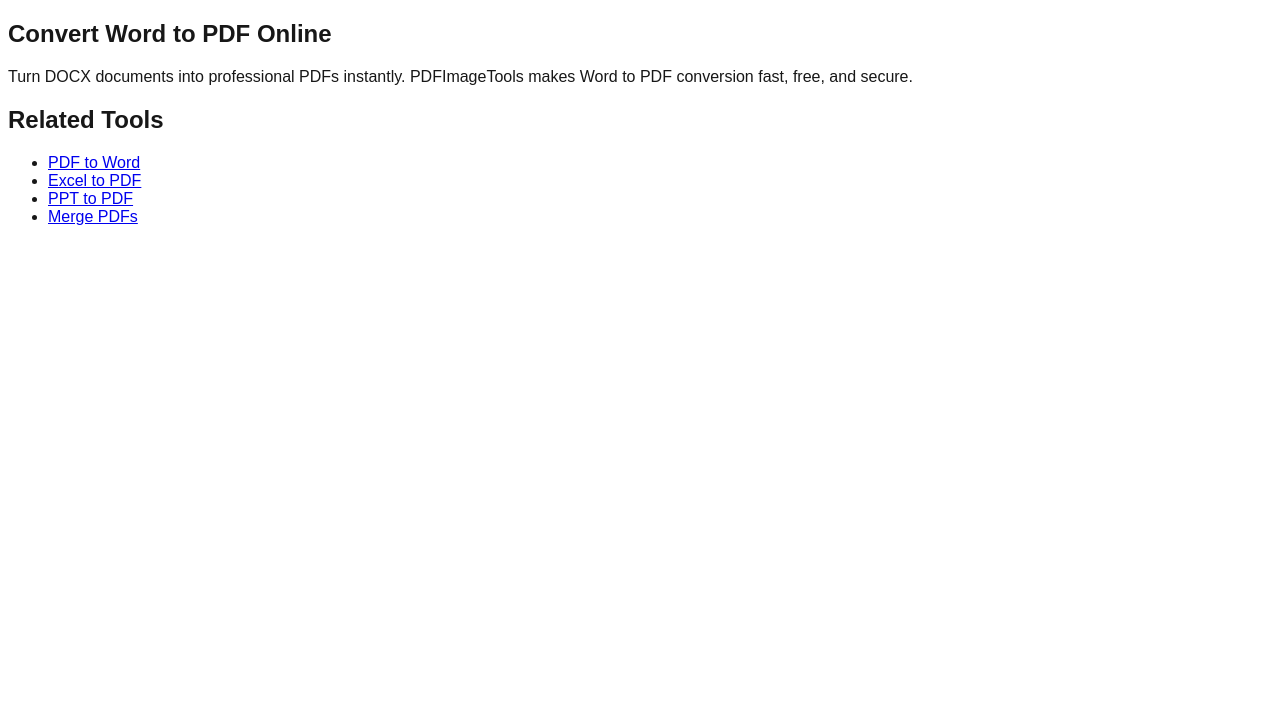
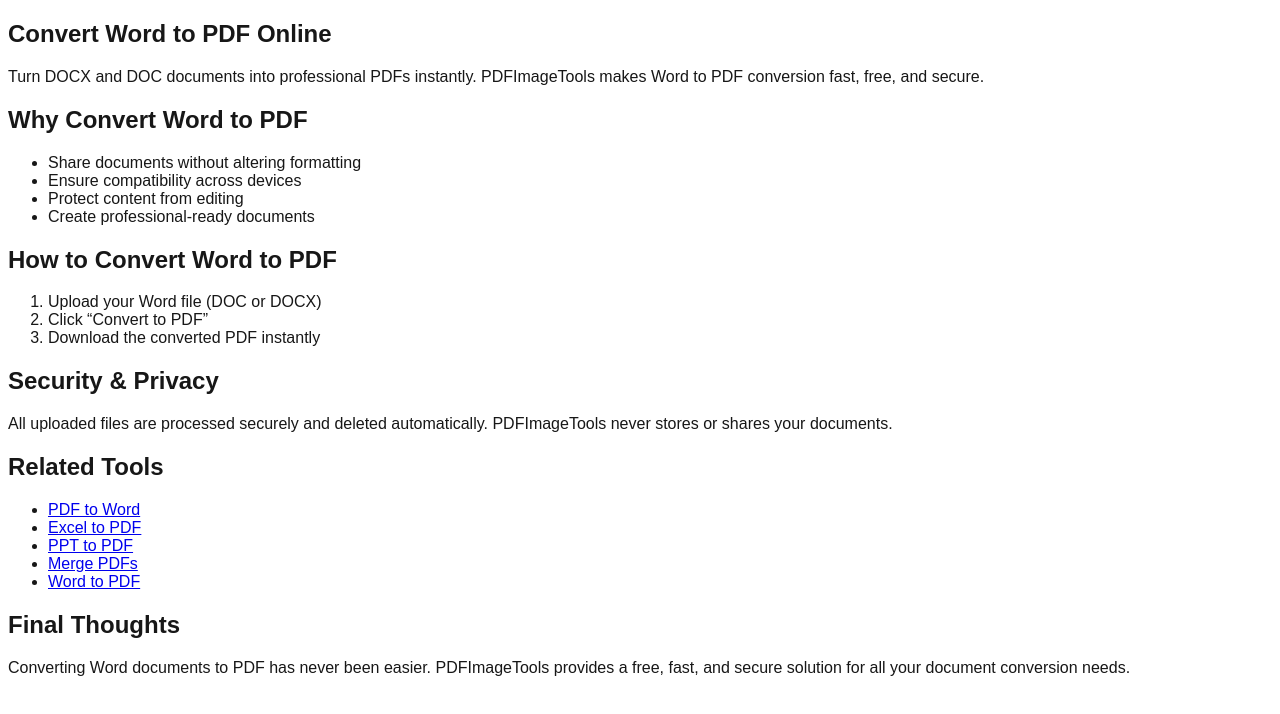
Before and after one commit to Leadmind-Developer/pdfimagetools-vercel, a Next.js app: page /blog/word-to-pdf in a window 1280 px wide. Shown: the top 714 px of the page. Built offline with nearby package versions, Linux system fonts and the light colour scheme; no server answers.

Commit message:
Update page.tsx

```diff
--- a/src/app/blog/word-to-pdf/page.tsx
+++ b/src/app/blog/word-to-pdf/page.tsx
@@ -1,15 +1,57 @@
+// src/app/blog/word-to-pdf/page.tsx
 import React from "react";
 import Link from "next/link";
 
 export const metadata = {
   title: "Convert Word to PDF Online for Free | PDFImageTools",
   description:
-    "Convert Word documents into high-quality PDF files online for free with PDFImageTools."
+    "Learn how to convert Word documents into PDF files online for free with PDFImageTools. Step-by-step guide, FAQs, and related tools included.",
+  robots: "index, follow",
+  openGraph: {
+    title: "Convert Word to PDF Online – Free & Fast",
+    description:
+      "Easily convert DOCX or DOC files into high-quality PDFs online using PDFImageTools. Free, fast, and secure.",
+    url: "https://pdfimagetools.app/blog/word-to-pdf",
+    siteName: "PDFImageTools",
+    type: "article"
+  }
 };
 
-export default function WordToPdfBlog() {
+export default function WordToPdfBlogPage() {
+  return (
+    <article className="max-w-4xl mx-auto px-4 py-12 leading-relaxed">
 
-const faq = [
+      {/* ================= JSON-LD Article Schema ================= */}
+      <script
+        type="application/ld+json"
+        dangerouslySetInnerHTML={{
+          __html: JSON.stringify({
+            "@context": "https://schema.org",
+            "@type": "Article",
+            "headline": "How to Convert Word to PDF Online",
+            "description": "Step-by-step guide to convert Word documents into PDF files using PDFImageTools.",
+            "author": { "@type": "Organization", "name": "PDFImageTools" },
+            "publisher": {
+              "@type": "Organization",
+              "name": "PDFImageTools",
+              "logo": { "@type": "ImageObject", "url": "https://pdfimagetools.app/logo.png" }
+            },
+            "mainEntityOfPage": {
+              "@type": "WebPage",
+              "@id": "https://pdfimagetools.app/blog/word-to-pdf"
+            }
+          })
+        }}
+      />
+
+      {/* ================= FAQ Schema ================= */}
+      <script
+        type="application/ld+json"
+        dangerouslySetInnerHTML={{
+          __html: JSON.stringify({
+            "@context": "https://schema.org",
+            "@type": "FAQPage",
+            "mainEntity": [
               {
                 "@type": "Question",
                 "name": "Is Word to PDF free?",
@@ -34,52 +76,72 @@ const faq = [
                   "text": "All uploaded files are deleted automatically after processing."
                 }
               }
-];
+            ]
+          })
+        }}
+      />
 
-return (
-<article className="max-w-4xl mx-auto px-4 py-12 leading-relaxed">
+      {/* ================= Breadcrumb Schema ================= */}
+      <script
+        type="application/ld+json"
+        dangerouslySetInnerHTML={{
+          __html: JSON.stringify({
+            "@context": "https://schema.org",
+            "@type": "BreadcrumbList",
+            "itemListElement": [
+              { "@type": "ListItem", "position": 1, "name": "Home", "item": "https://pdfimagetools.app/" },
+              { "@type": "ListItem", "position": 2, "name": "Blog", "item": "https://pdfimagetools.app/blog" },
+              { "@type": "ListItem", "position": 3, "name": "Word to PDF", "item": "https://pdfimagetools.app/blog/word-to-pdf" }
+            ]
+          })
+        }}
+      />
 
-<script type="application/ld+json"
-dangerouslySetInnerHTML={{__html: JSON.stringify({
-"@context":"https://schema.org",
-"@type":"Article",
-"headline":"How to Convert Word to PDF Online",
-"author":{"@type":"Organization","name":"PDFImageTools"},
-"mainEntityOfPage":{"@id":"https://pdfimagetools.app/blog/word-to-pdf"}
-})}} />
-
-<script type="application/ld+json"
-dangerouslySetInnerHTML={{__html: JSON.stringify({
-"@context":"https://schema.org",
-"@type":"FAQPage",
-"mainEntity": faq
-})}} />
-
-<script type="application/ld+json"
-dangerouslySetInnerHTML={{__html: JSON.stringify({
-"@context":"https://schema.org",
-"@type":"BreadcrumbList",
-"itemListElement":[
-{"@type":"ListItem","position":1,"name":"Home","item":"https://pdfimagetools.app/"},
-{"@type":"ListItem","position":2,"name":"Blog","item":"https://pdfimagetools.app/blog"},
-{"@type":"ListItem","position":3,"name":"Word to PDF","item":"https://pdfimagetools.app/blog/word-to-pdf"}
-]
-})}} />
-
-<h1>Convert Word to PDF Online</h1>
+      {/* ================= BLOG CONTENT ================= */}
+      <h1 className="text-3xl font-bold mb-6">
+        Convert Word to PDF Online
+      </h1>
 
       <p>
-Turn DOCX documents into professional PDFs instantly.
+        Turn DOCX and DOC documents into professional PDFs instantly.
         PDFImageTools makes Word to PDF conversion fast, free, and secure.
       </p>
 
+      <h2>Why Convert Word to PDF</h2>
+      <ul>
+        <li>Share documents without altering formatting</li>
+        <li>Ensure compatibility across devices</li>
+        <li>Protect content from editing</li>
+        <li>Create professional-ready documents</li>
+      </ul>
+
+      <h2>How to Convert Word to PDF</h2>
+      <ol>
+        <li>Upload your Word file (DOC or DOCX)</li>
+        <li>Click “Convert to PDF”</li>
+        <li>Download the converted PDF instantly</li>
+      </ol>
+
+      <h2>Security & Privacy</h2>
+      <p>
+        All uploaded files are processed securely and deleted automatically.
+        PDFImageTools never stores or shares your documents.
+      </p>
+
       <h2>Related Tools</h2>
-<ul>
+      <ul className="space-y-1">
         <li><Link href="/pdf-to-word">PDF to Word</Link></li>
         <li><Link href="/excel-to-pdf">Excel to PDF</Link></li>
         <li><Link href="/ppt-to-pdf">PPT to PDF</Link></li>
         <li><Link href="/combine-pdfs">Merge PDFs</Link></li>
+        <li><Link href="/word-to-pdf">Word to PDF</Link></li>
       </ul>
+
+      <h2>Final Thoughts</h2>
+      <p>
+        Converting Word documents to PDF has never been easier.
+        PDFImageTools provides a free, fast, and secure solution for all your document conversion needs.
+      </p>
 
     </article>
   );
```
Lines whose indentation alone changed are shown as unchanged.
